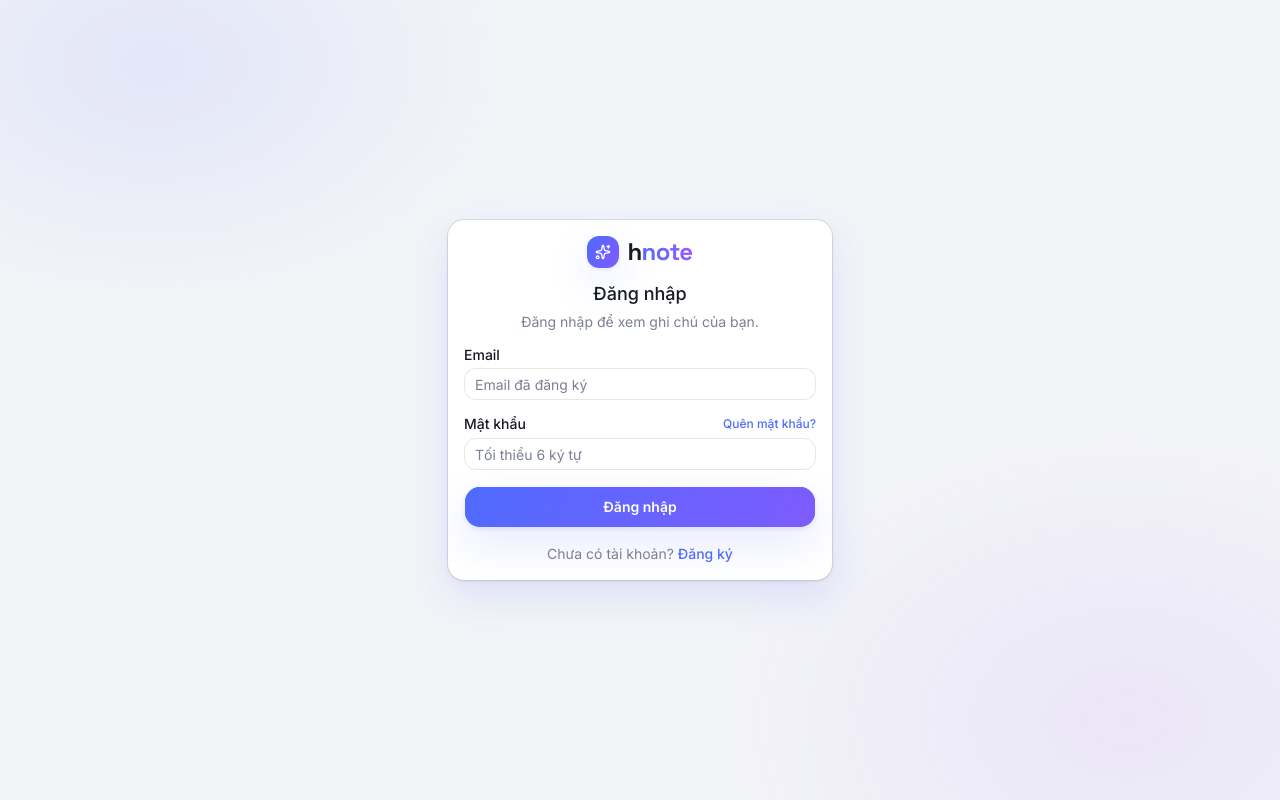
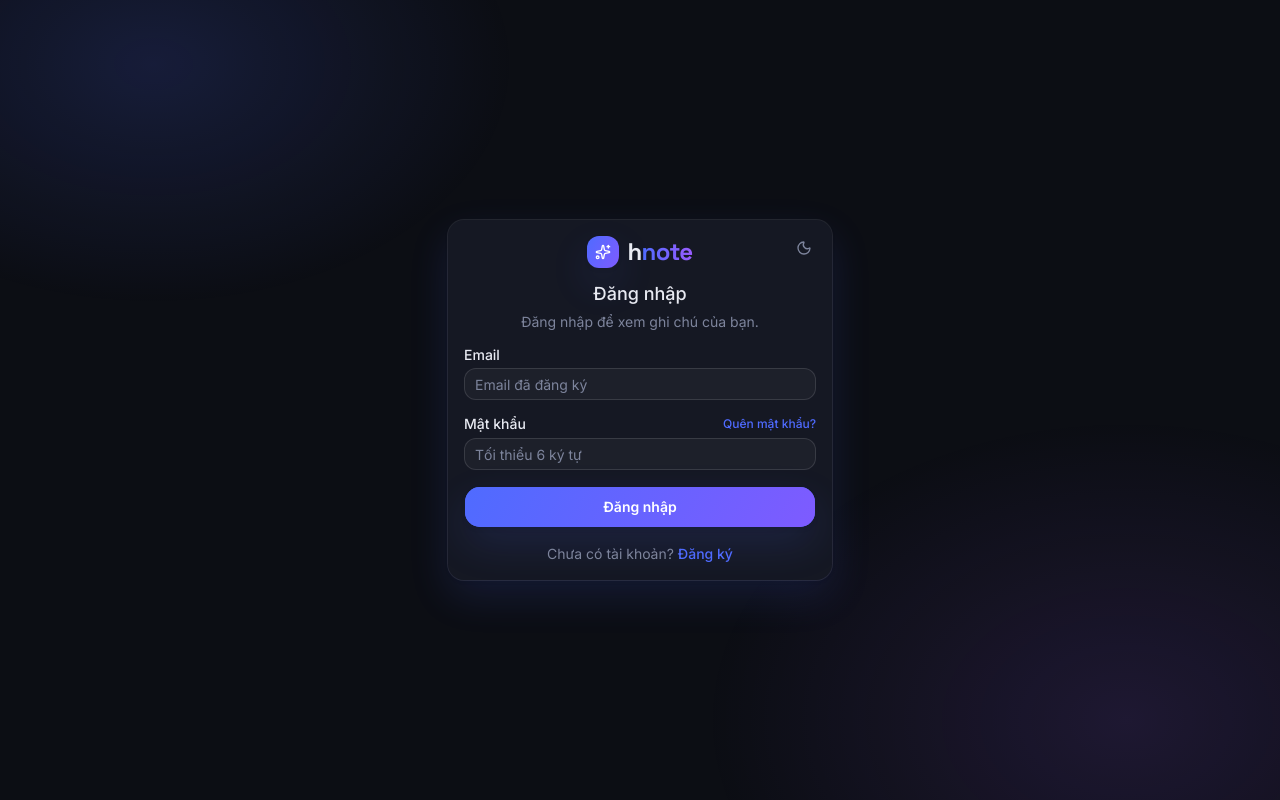
Before and after one commit to hungbuiqb16/my-note, a React (Vite) app: page / in a window 1280 px wide. Built offline with nearby package versions, Linux system fonts and the light colour scheme; no server answers.

Commit message:
first commit

```diff
--- a/src/components/common/VantaBackground.tsx
+++ b/src/components/common/VantaBackground.tsx
@@ -9,7 +9,7 @@ interface VantaEffect {
  * three + vanta are lazy-loaded so they only ship on pages that use this.
  * Falls back silently (no animation) if WebGL/init fails or reduced-motion.
  */
-export function VantaBackground() {
+export function VantaBackground({ theme }: { theme: 'light' | 'dark' }) {
   const ref = useRef<HTMLDivElement>(null)
 
   useEffect(() => {
@@ -27,7 +27,6 @@ export function VantaBackground() {
         const BIRDS = window.VANTA?.BIRDS
         if (cancelled || !ref.current || !BIRDS) return
 
-        const dark = document.documentElement.classList.contains('dark')
         effect = BIRDS({
           el: ref.current,
           THREE,
@@ -38,7 +37,7 @@ export function VantaBackground() {
           minWidth: 200,
           scale: 1,
           scaleMobile: 1,
-          backgroundColor: dark ? 0x0c0e14 : 0xf3f4f8,
+          backgroundColor: theme === 'dark' ? 0x0c0e14 : 0xf3f4f8,
           color1: 0x4f6bff,
           color2: 0x9a5cff,
           colorMode: 'variance',
@@ -59,7 +58,8 @@ export function VantaBackground() {
       cancelled = true
       effect?.destroy()
     }
-  }, [])
+    // Re-create the effect when the theme changes so the background matches.
+  }, [theme])
 
   return <div ref={ref} aria-hidden className="fixed inset-0 -z-10" />
 }
--- a/src/hooks/useTheme.ts
+++ b/src/hooks/useTheme.ts
@@ -7,9 +7,18 @@ const STORAGE_KEY = 'noteflow-theme'
 function getInitialTheme(): Theme {
   const stored = localStorage.getItem(STORAGE_KEY)
   if (stored === 'light' || stored === 'dark') return stored
-  return window.matchMedia('(prefers-color-scheme: dark)').matches
-    ? 'dark'
-    : 'light'
+  return 'dark' // default interface
+}
+
+/**
+ * Apply the stored/system theme to <html> immediately at startup so every
+ * screen (login, splash, share) is themed before React mounts.
+ */
+export function initTheme(): void {
+  document.documentElement.classList.toggle(
+    'dark',
+    getInitialTheme() === 'dark',
+  )
 }
 
 /** Manages the `dark` class on <html>, persisting the choice to localStorage. */
--- a/src/main.tsx
+++ b/src/main.tsx
@@ -3,6 +3,9 @@ import { createRoot } from 'react-dom/client'
 import { BrowserRouter } from 'react-router-dom'
 import './index.css'
 import App from './App.tsx'
+import { initTheme } from '@/hooks/useTheme'
+
+initTheme()
 
 createRoot(document.getElementById('root')!).render(
   <StrictMode>
--- a/src/pages/Login.tsx
+++ b/src/pages/Login.tsx
@@ -1,7 +1,8 @@
 import { useState } from 'react'
-import { Sparkles } from 'lucide-react'
+import { Moon, Sparkles, Sun } from 'lucide-react'
 import { toast } from 'sonner'
 import { useAuth } from '@/store/auth'
+import { useTheme } from '@/hooks/useTheme'
 import { Button } from '@/components/ui/button'
 import { Input } from '@/components/ui/input'
 import { Label } from '@/components/ui/label'
@@ -17,6 +18,7 @@ import { VantaBackground } from '@/components/common/VantaBackground'
 type Mode = 'signin' | 'signup' | 'reset'
 
 export function Login() {
+  const { theme, toggle } = useTheme()
   const signIn = useAuth((s) => s.signIn)
   const signUp = useAuth((s) => s.signUp)
   const resetPassword = useAuth((s) => s.resetPassword)
@@ -75,8 +77,21 @@ export function Login() {
 
   return (
     <div className="flex min-h-screen items-center justify-center p-4">
-      <VantaBackground />
-      <Card className="glass w-full max-w-sm border-black/5 shadow-lift dark:border-white/5">
+      <VantaBackground theme={theme} />
+      <Card className="glass relative w-full max-w-sm border-black/5 shadow-lift dark:border-white/5">
+        <Button
+          variant="ghost"
+          size="icon"
+          onClick={toggle}
+          aria-label="Đổi giao diện sáng / tối"
+          className="absolute top-3 right-3 rounded-xl text-muted-foreground"
+        >
+          {theme === 'dark' ? (
+            <Moon className="size-4" />
+          ) : (
+            <Sun className="size-4" />
+          )}
+        </Button>
         <CardHeader className="items-center text-center">
           <div className="mb-2 flex items-center justify-center gap-2 font-display text-2xl font-bold tracking-tight">
             <span className="grad-btn grid size-8 place-items-center rounded-lg text-white shadow-lift">
```
Also changed, not shown: .claude/settings.json.
